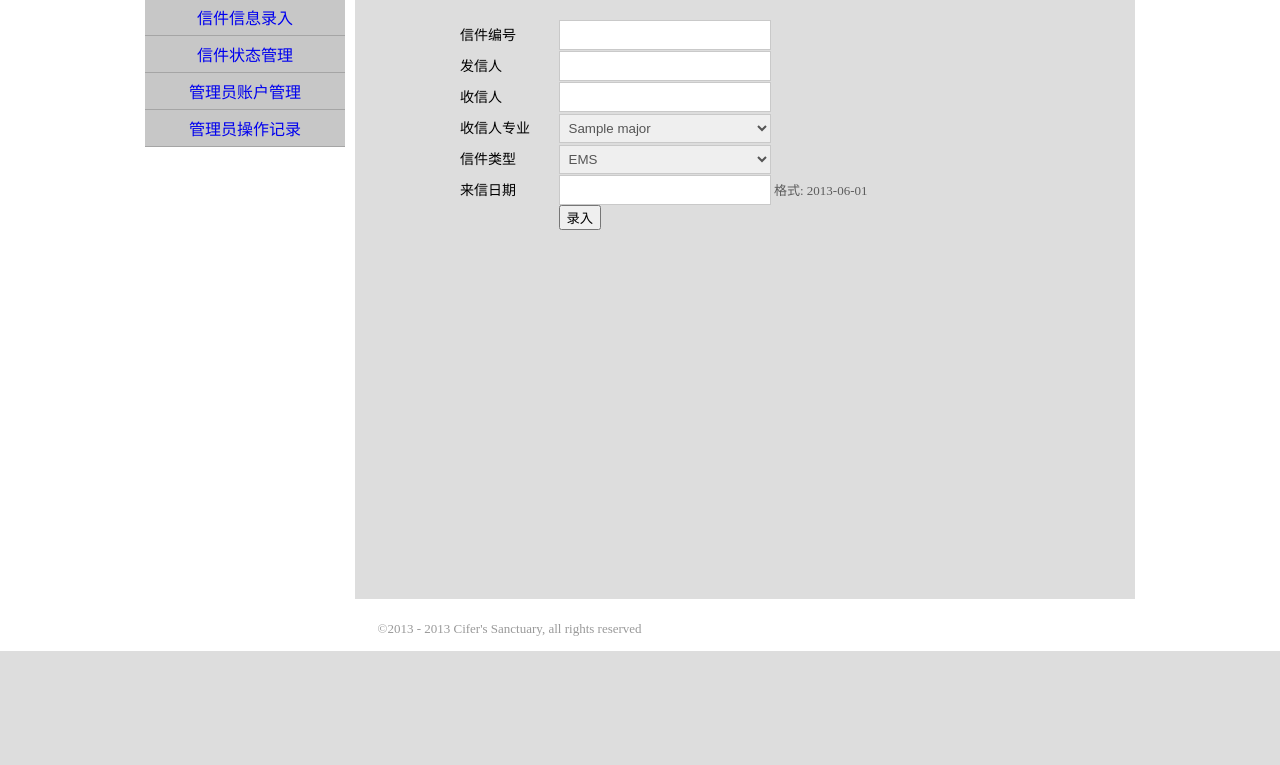
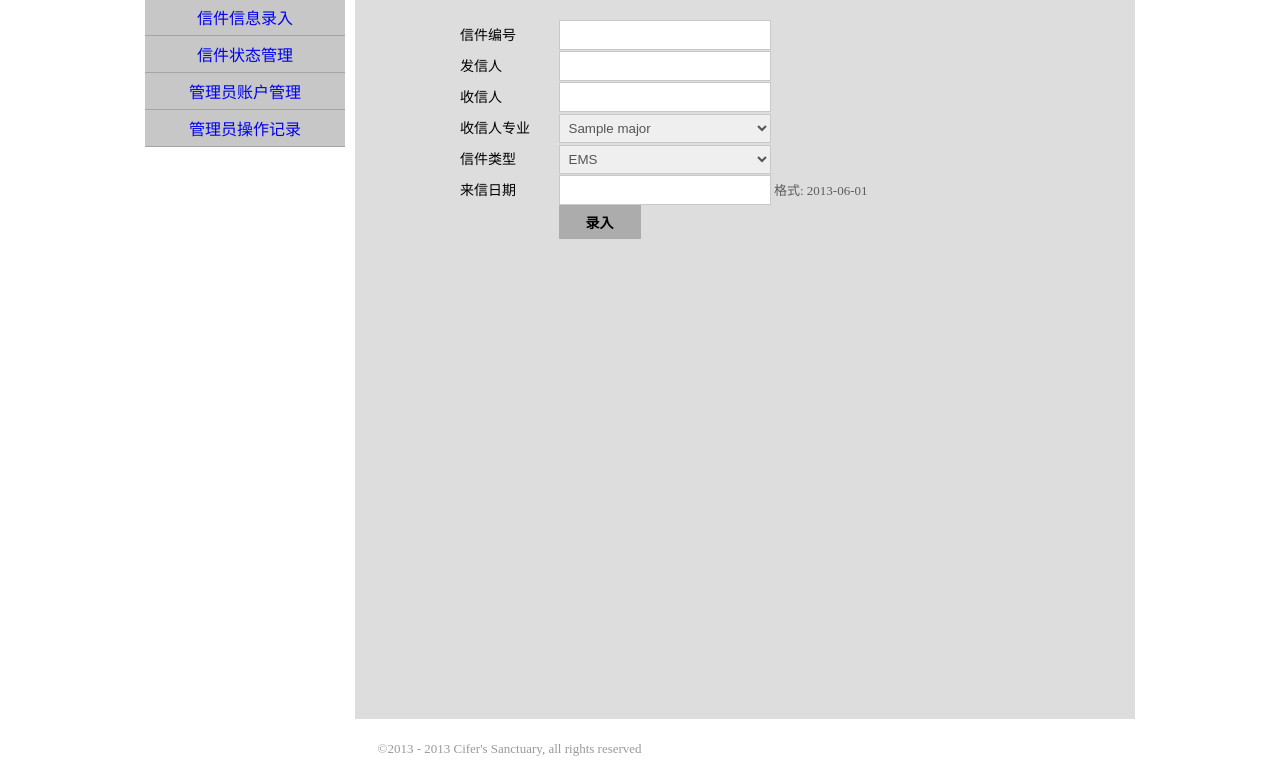
Before and after one commit to cifer-lee/mailstore, a PHP site: page /admin/index.php?item=0 in a window 1280 px wide. Shown: the part 149-914 px from the top of the page. Before the commit the page ends 800 px from the top, so only its background shows below. Run offline with PHP 8.4, Linux system fonts and the light colour scheme; the visitor is signed in with stand-in values (Sample User, id 1); tables that the repository leaves empty or names only in its code hold one stand-in row (values such as "Sample post").

Commit message:
just modifiy the css

```diff
--- a/admin/css/index.css
+++ b/admin/css/index.css
@@ -40,7 +40,7 @@ a {
 .menu-content {
 	float: right;
 	width: 780px;
-	height: 600px;
+	height: 720px;
 	font-size: 14px;
 	background-color: #dddddd;
 }
--- a/admin/css/mail_input.css
+++ b/admin/css/mail_input.css
@@ -25,6 +25,20 @@
 	color: #555555;
 }
 
+#mail-input .btn-input {
+	cursor: pointer;
+	border: 1px solid #acacac;
+	background-color: #acacac;
+	padding: 6px 26px;
+	font-weight: bold;
+	font-size: 14px;
+}
+
+#mail-input .btn-input:hover {
+	background-color: #5ccc5c;
+	border: 1px solid #5ccc5c;
+}
+
 #mail-input .comment {
 	font-size: 13px;
 	color: #5c5c5c;
--- a/admin/css/mail_status.css
+++ b/admin/css/mail_status.css
@@ -96,3 +96,8 @@
 #mail-status .col-nosuchmail {
 	width: 70px;
 }
+
+#pager {
+	width: 180px;
+	margin: 15px auto;
+}
```
Also changed, not shown: 4 other files.
